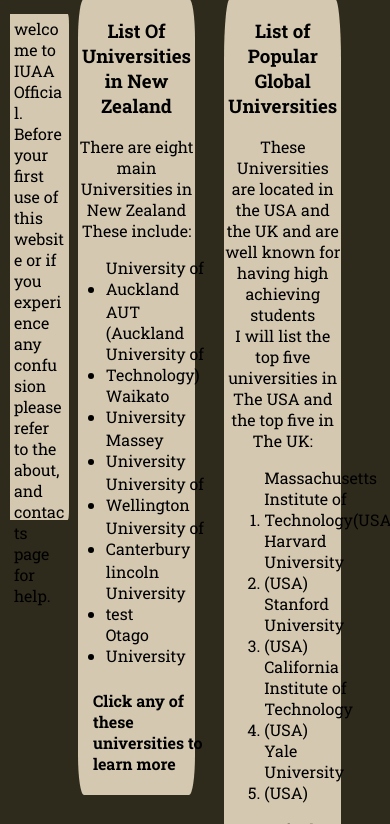
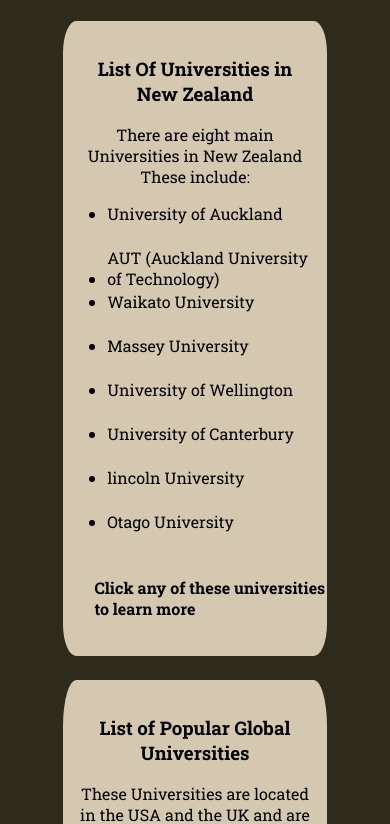
Before and after one commit to Israel-Taylor/IUAA, a plain HTML site: page index.html in a window 390 px wide. Shown: the part 334-1158 px from the top of the page. Drawn offline with Linux system fonts and the light colour scheme.

Commit message:
mobile issue fixes

```diff
--- a/index.html
+++ b/index.html
@@ -58,7 +58,7 @@
             <a href="./NZ Uni's/UOC.html"> University of Canterbury</a>
           </li>
           <li>
-            <a href="./NZ Uni's/LU.html"> lincoln University test</a>
+            <a href="./NZ Uni's/LU.html"> lincoln University</a>
           </li>
           <li>
             <a href="./NZ Uni's/OU.html"> Otago University</a>
--- a/styles.css
+++ b/styles.css
@@ -1,6 +1,6 @@
 .logo{
-    height: 110px;
-    width: 110px;
+    height: 150px;
+    width: 150px;
     border-bottom-left-radius: 5%;
     border-bottom-right-radius: 5%;
     float: left;
@@ -93,6 +93,36 @@
  .topnav input[type=text] {
     border: 1px solid #ccc;
   }
+  .container {
+    display: flex;
+    flex-direction: column;
+    align-items: center;
+    width: 100%;
+    padding: 0;
+    margin: 0 auto;
+    box-sizing: border-box;
+  }
+
+  .container > .farleftinfobox,
+  .container > .leftinfobox,
+  .container > .rightinfobox {
+    position: static !important;
+    float: none !important;
+    width: 90% !important;
+    margin: 12px auto !important;
+    padding: 16px;
+    box-sizing: border-box;
+  }
+
+  .container > .farleftinfobox {
+    order: -1;
+  }
+  ol {
+    list-style-position: inside;
+    padding-left: none;
+    margin-left: none;
+  }
+
 }
 .about{
 background-color: white;
@@ -117,6 +147,20 @@
     border-radius: 5%;
     font-family: "Roboto Slab", serif;
     color:black
+}
+.container >.farleftinfobox{
+  background-color: #d4c8b0;
+  margin-top: 140px;
+  position:absolute;
+  left: 10px;
+  font-family: "Roboto Slab", serif;
+  float: left;
+  width: 15%;
+  height: 60%;
+  overflow-wrap: break-word;
+  padding: 1%;
+  border-top-right-radius: 2%;
+  border-bottom-right-radius: 2%;
 }
 .roboto-slab-font1 {
   font-family: "Roboto Slab", serif;
@@ -185,20 +229,6 @@
     font-family: "Roboto Slab", serif;
     padding: 20px;
 }
-.container >.farleftinfobox{
-  background-color: #d4c8b0;
-  margin-top: 140px;
-  position:absolute;
-  left: 10px;
-  font-family: "Roboto Slab", serif;
-  float: left;
-  width: 15%;
-  height: 60%;
-  overflow-wrap: break-word;
-  padding: 1%;
-  border-top-right-radius: 2%;
-  border-bottom-right-radius: 2%;
-}
 .container >.UOAinfo{
   background-color: black;
       width: 93%;
```
Also changed, not shown: NZ Uni's/WU.html (indentation only).
